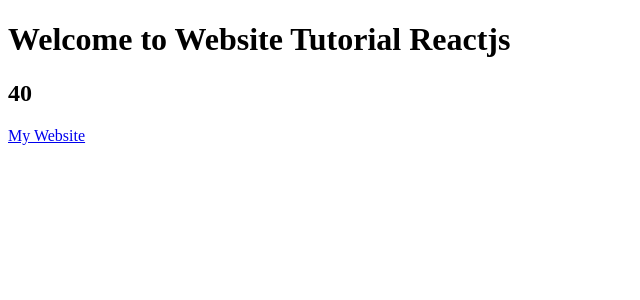
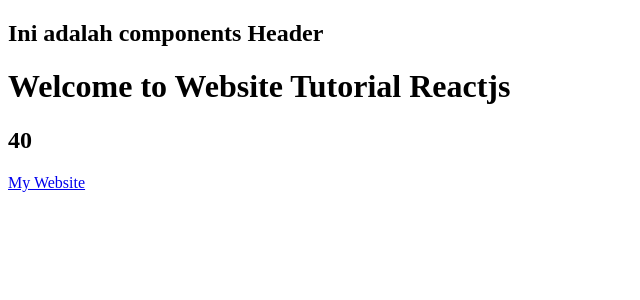
Before and after one commit to ahmadfaqih-dev/react-hooks, a React (Create React App) app: page / in a window 1280 px wide. Shown: the top 300 px of the page, without its empty margins (0-640 px from the left). Built offline with nearby package versions, Linux system fonts and the light colour scheme.

Commit message:
Membuat components

```diff
--- a/src/App.js
+++ b/src/App.js
@@ -1,3 +1,4 @@
+import Header from './components/Header'
 
 function App() {
   const channel = "Website Tutorial Reactjs";
@@ -6,6 +7,7 @@
 
   return (
     <div>
+      <Header />
       <h1>Welcome to {channel}</h1>
       <h2>{age * 2}</h2>
       <a href={link}>My Website</a>
--- /dev/null
+++ b/src/components/Header.js
@@ -0,0 +1,10 @@
+
+const Header = () => {
+    return (
+        <div>
+            <h2>Ini adalah components Header</h2>
+        </div>
+    )
+}
+
+export default Header
```
